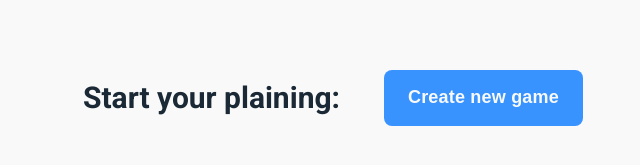
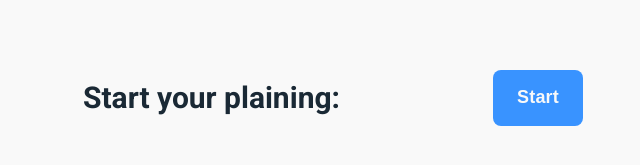
Before and after one commit to AndreiMrakov/pointing-poker-fe, a React (Create React App) app: page / in a window 1280 px wide. Shown: the part 465-630 px from the top of the page, without its empty margins (307-947 px from the left). Built offline with nearby package versions, Linux system fonts and the light colour scheme; no server answers.

Commit message:
refactor: rename Home page btn title

```diff
--- a/src/pages/Home/Home.tsx
+++ b/src/pages/Home/Home.tsx
@@ -16,7 +16,7 @@ export const Home: React.FC = () => {
         <div className={styles.action}>
           <h2 className={styles.title}>Start your plaining:</h2>
           <PrimaryButton onClick={showModal}>
-            Create new game
+            Start
           </PrimaryButton>
         </div>
         <ChooseUserNameModal show={modal} onClick={showModal} />
```
